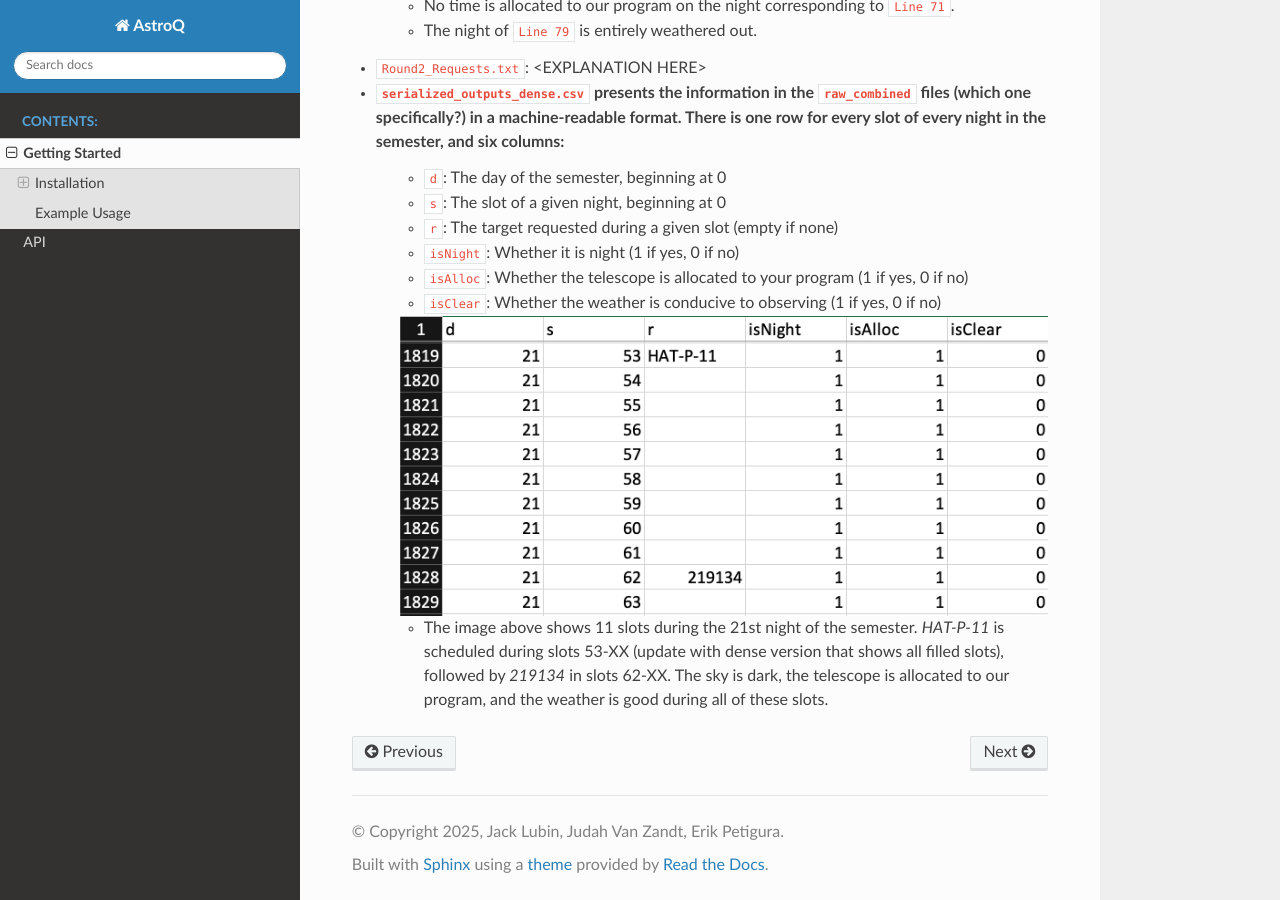
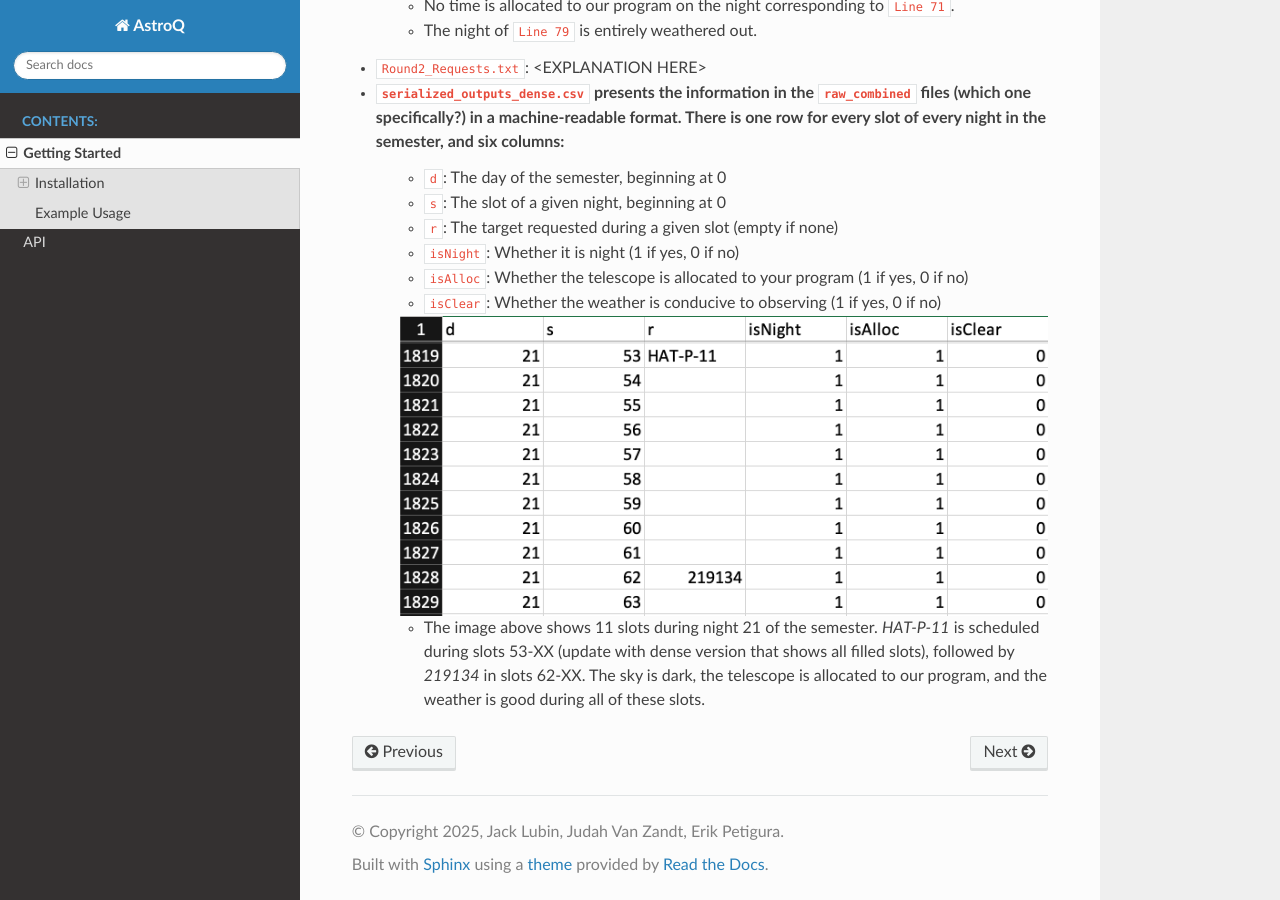
Before and after one commit to jluby127/AstroQ, a Sphinx documentation site: the page built from docs/getting_started.rst, in a window 1280 px wide and 900 px high, scrolled down 3814 px. Built offline with Sphinx 7.4.7 and the Read the Docs theme 3.1.0, drawn with Linux system fonts in a browser that asks for light colours.

Commit message:
Small tweak

```diff
--- a/docs/getting_started.rst
+++ b/docs/getting_started.rst
@@ -162,4 +162,4 @@ Here are the new files in ``examples/hello_world/outputs/2024-08-01``:
 
     .. image:: plots/outputs_dense_screenshot.png
 
-    - The image above shows 11 slots during the 21st night of the semester. `HAT-P-11` is scheduled during slots 53-XX (update with dense version that shows all filled slots), followed by `219134` in slots 62-XX. The sky is dark, the telescope is allocated to our program, and the weather is good during all of these slots.
+    - The image above shows 11 slots during night 21 of the semester. `HAT-P-11` is scheduled during slots 53-XX (update with dense version that shows all filled slots), followed by `219134` in slots 62-XX. The sky is dark, the telescope is allocated to our program, and the weather is good during all of these slots.
```
